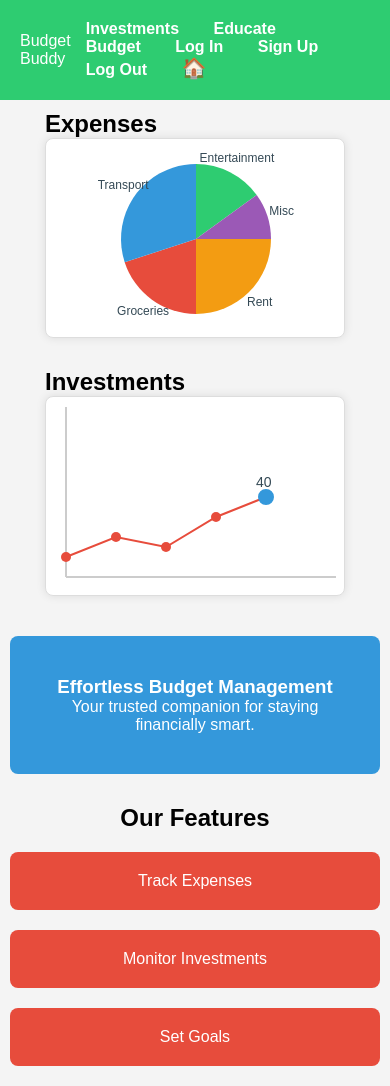
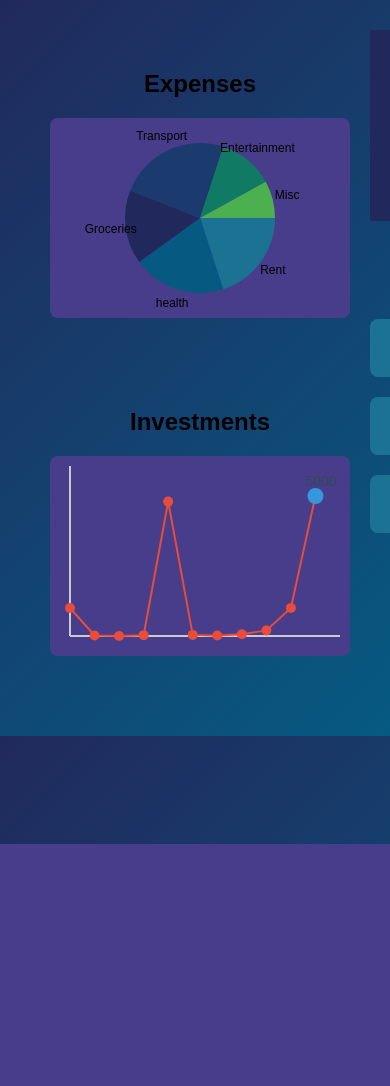
Before and after one commit to yoav33333/badWebProjectForSchool, a Flask app: page / in a window 390 px wide; the page is wider, and only the part inside the window is pictured. After the commit the page ends 844 px from the top of that part, so only its background shows below. Run offline with Flask 3, Linux system fonts and the light colour scheme.

Commit message:
added some shit

```diff
--- a/app.py
+++ b/app.py
@@ -1,23 +1,76 @@
 import os
-from flask import Flask, render_template, send_file
-
+from flask import Flask, render_template, send_file, request
 
 app = Flask(__name__)
 
+class User:
+   def __init__(self, username, password):
+      self.username = username
+      self.password = password
+
+
+class Users:
+   def __init__(self, users=None):
+      if users is None:
+          users = []
+      self.users = users
+
+   def add_user(self, user):
+      self.users.append(user)
+
+   def does_exists(self, username):
+      for user in self.users:
+         if user.username == username:
+            return True
+      return False
+
+   def username_and_password_correct(self, username, password):
+      for user in self.users:
+         if user.username == username and user.password == password:
+            return user
+users = Users([User("admin", "admin"), User("yoav", "1234")])
+current_user = "guest"
 
 @app.route("/")
 def home():
-   return render_template('home.html')
+   return render_template('home.html', current_user = current_user)
 
 
-@app.route("/signup")
+@app.route("/sign_out")
+def sign_out():
+   global current_user
+   current_user = "guest"
+   return render_template('home.html', current_user = current_user)
+@app.route("/signup", methods = ['GET', 'POST'])
 def signup():
+   print("")
+   if request.method == 'POST':
+      print(request.form)
+      username = request.form['username']
+      password = request.form['password']
+      if users.does_exists(username):
+         return render_template('signup.html', error="User already exists")
+      global current_user
+      current_user = username
+      users.add_user(User(username, password))
+      return render_template('home.html', current_user = current_user)
    return render_template('signup.html')
+@app.route("/newBase")
+def newBase():
+   return render_template('newBase.html')
 
 
-@app.route("/login")
+@app.route("/login", methods = ['GET', 'POST'])
 def login():
-   return render_template('login.html')
+    if request.method == 'POST':
+        username = request.form['username']
+        password = request.form['password']
+        if users.username_and_password_correct(username, password):
+            global current_user
+            current_user = username
+            return render_template('home.html', current_user = username)
+        return render_template('login.html', error="Username or password are incorrect")
+    return render_template('login.html')
 
 
 def main():
--- /dev/null
+++ b/static/newBase.css
@@ -0,0 +1,45 @@
+/* styles.css */
+
+body {
+  background: linear-gradient(135deg, #21295C, #065A82); /* Updated gradient using theme colors */
+  margin: 0;
+  font-family: Arial, sans-serif;
+  transition: margin-left 0.3s ease;
+}
+
+#sidebar {
+  position: fixed;
+  top: 0;
+  left: -200px;
+  width: 200px;
+  height: 100%;
+  background-color: #1B3B6F; /* Dark sidebar color from palette */
+  color: white;
+  transition: left 0.3s ease;
+  padding: 10px 0;
+}
+
+#sidebar ul {
+  list-style: none;
+  padding: 0;
+}
+
+#sidebar ul li {
+  margin: 20px 0;
+}
+
+#sidebar ul li a {
+  color: white;
+  text-decoration: none;
+  display: block;
+  padding: 10px 20px;
+}
+
+#sidebar ul li a:hover {
+  background-color: #1C7293; /* Vibrant hover color */
+}
+
+#content {
+  transition: margin-left 0.3s ease;
+  padding: 20px;
+}
--- /dev/null
+++ b/static/newBase.js
@@ -0,0 +1,13 @@
+// script.js
+const sidebar = document.getElementById("sidebar");
+const content = document.getElementById("content");
+
+document.body.addEventListener("mousemove", (e) => {
+  if (e.clientX < 50) {
+    sidebar.style.left = "0";
+    content.style.marginLeft = "200px"; // Move content right when sidebar is shown
+  } else if (e.clientX > 200) {
+    sidebar.style.left = "-200px";
+    content.style.marginLeft = "0"; // Reset content margin when sidebar is hidden
+  }
+});
--- a/static/script.js
+++ b/static/script.js
@@ -8,12 +8,21 @@ function renderExpensesChart() {
     // Sample data for the pie chart
     const data = [
         { name: 'Rent', value: 25 },
+        { name: 'health', value: 25 },
         { name: 'Groceries', value: 20 },
         { name: 'Transport', value: 30 },
         { name: 'Entertainment', value: 15 },
         { name: 'Misc', value: 10 },
+
     ];
-    const colors = ['#f39c12', '#e74c3c', '#3498db', '#2ecc71', '#9b59b6'];
+    function sumData(data){
+        let sum = 0;
+        for (let i = 0; i < data.length; i++){
+            sum += data[i].value;
+        }
+        return sum;
+    }
+    const colors = ['#1C7293', '#065A82', '#21295C', '#1B3B6F', '#117A65', '#4CAF50'];
     const total = data.reduce((sum, item) => sum + item.value, 0);
     const center = { x: canvas.width/2, y: canvas.height/2, radius: canvas.width/4 };
 
@@ -32,6 +41,8 @@ function renderExpensesChart() {
         });
         startAngle += sliceAngle;
     });
+
+
 
     function drawChart(hoveredIndex = null) {
         ctx.clearRect(0, 0, canvas.width, canvas.height);
@@ -60,7 +71,7 @@ function renderExpensesChart() {
 
             // Draw label for the name
             ctx.font = '12px Arial';
-            ctx.fillStyle = '#344955';
+            ctx.fillStyle = '#000000';
             ctx.textAlign = 'center';
             ctx.textBaseline = 'middle';
             ctx.fillText(slice.name, labelX, labelY);
@@ -71,7 +82,7 @@ function renderExpensesChart() {
                 ctx.fillStyle = '#000000';
                 const hoverValueX = center.x + Math.cos(angle) * (center.radius -5); // Further outside for hover values
                 const hoverValueY = center.y + Math.sin(angle) * (center.radius -5);
-                ctx.fillText(`${slice.value}%`, hoverValueX, hoverValueY);
+                ctx.fillText(`${slice.value/sumData(data)*100}%`, hoverValueX, hoverValueY);
             }
         });
     }
@@ -110,6 +121,15 @@ function renderExpensesChart() {
     drawChart(); // Initial draw
     document.getElementById('expenses-chart').appendChild(canvas);
 }
+ function maxFromArr(arr){
+        max = arr[0];
+        for (let i = 1; i < arr.length; i++){
+            if (arr[i] > max){
+                max = arr[i];
+            }
+        }
+        return max;
+    }
 
 // Function to render a line chart with hover interactivity
 function renderInvestmentsChart() {
@@ -119,7 +139,7 @@ function renderInvestmentsChart() {
     const ctx = canvas.getContext('2d');
 
     // Sample data for the line chart
-    const data = [10, 20, 15, 30, 40];
+    const data = [1000, 20, 0, 30, 4800, 40, 20, 60,200, 1000, 5000];
     const points = [];
     const offset = 20
     // Draw axes
@@ -135,8 +155,8 @@ function renderInvestmentsChart() {
     // Draw the data as a line and store points for interactivity
     ctx.beginPath();
     data.forEach((value, index) => {
-        const x = offset + index * 50;
-        const y = canvas.height-offset - value * 2;
+        const x = offset + index * ((canvas.width-30)/data.length);
+        const y = canvas.height-offset - value*((canvas.height-offset*3)/2/(maxFromArr(data)/2));
         points.push({ x, y, value });
 
         if (index === 0) {
@@ -185,8 +205,8 @@ function renderInvestmentsChart() {
         // Redraw the line
         ctx.beginPath();
         data.forEach((value, index) => {
-            const x = offset + index * 50;
-            const y = canvas.height-offset - value * 2;
+            const x = offset + index * ((canvas.width-30)/data.length);
+            const y = canvas.height-offset - value*((canvas.height-offset*3)/2/(maxFromArr(data)/2));
             if (index === 0) {
                 ctx.moveTo(x, y);
             } else {
--- a/static/style.css
+++ b/static/style.css
@@ -1,96 +1,55 @@
-/* Reset all margins, paddings and set box-sizing */
-* {
-    margin: 0;
-    padding: 0;
-    box-sizing: border-box;
+.sidebar {
+    display: flex;
+    flex-direction: column;
+    justify-content: space-evenly;
 }
 
-body {
-    font-family: Arial, sans-serif;
-    background-color: #f4f4f4;
-    margin: 0;
-    padding: 0;
-    min-height: 100vh;
+.charts {
     display: flex;
-    flex-direction: column;
-    opacity: 0;
-    animation: fadeIn 2s forwards; /* Add fade-in animation */
-}
-
-@keyframes fadeIn {
-    from {
-        opacity: 0;
-    }
-    to {
-        opacity: 1;
-    }
-}
-
-.header {
-    background-color: #2ecc71;
+    flex-direction: row;
+    justify-content: space-evenly;
+    background: #9EB3C2; /* Light background color from palette */
+    gap: 20px;
     padding: 20px;
-    color: white;
-    display: flex;
-    justify-content: space-between;
-    align-items: center;
-    position: sticky;
-    top: 0;
-    width: 100%;
-    z-index: 10;
-}
-
-.nav a {
-    color: white;
-    text-decoration: none;
-    margin: 0 15px;
-    font-weight: bold;
-}
-
-.nav a:hover {
-    color: #344955;
-}
-
-.main-content {
-    display: flex;
-    flex: 1;
-    margin: 20px;
-    gap: 20px; /* Gap between sidebar and content */
-}
-
-.sidebar {
-    width: 280px;
-    margin-right: 0;
-    display: flex;
-    flex-direction: column;
-    align-items: center; /* Centering the charts */
+    border-radius: 8px;
+    box-shadow: 0 4px 8px rgba(0, 0, 0, 0.1);
 }
 
 .chart-section {
     width: 300px;
+    /*border: 1px solid #ddd;*/
 
+    padding: 20px;
     margin-bottom: 30px;
+    text-align: center;
 }
 
 .chart {
-    width: 300px;
+    width: 100%;
     height: 200px;
-    background-color: #fff;
-    border: 1px solid #ddd;
+    background: darkslateblue; /* Strong background color */
     border-radius: 8px;
-    box-shadow: 0 0 10px rgba(0, 0, 0, 0.1);
+    display: flex;
+    align-items: center;
+    justify-content: center;
+    font-size: 1.2em;
+    color: #ffffff; /* Contrast text color */
 }
 
 .content {
-    flex: 1;
+    display: flex;
+    flex-direction: row;
+    justify-content: space-between;
 }
 
 .hero {
-    background-color: #3498db;
+    background-color: #21295C; /* Dark primary color */
     color: white;
     padding: 40px;
     text-align: center;
-    border-radius: 8px;
     margin-bottom: 30px;
+    width: 100vw; /* Make the hero section stretch all the way to the right */
+    box-sizing: border-box; /* Ensure padding and border are included in the width */
 }
 
 .features {
@@ -106,7 +65,7 @@ body {
 }
 
 .feature-box {
-    background-color: #e74c3c;
+    background-color: #1C7293; /* Vibrant accent color */
     color: white;
     padding: 20px;
     border-radius: 8px;
@@ -121,7 +80,7 @@ body {
 }
 
 .footer {
-    background-color: #2ecc71;
+    background-color: #1B3B6F; /* Footer color from palette */
     color: white;
     text-align: center;
     padding: 10px;
@@ -136,9 +95,10 @@ body {
     }
 
     .main-content {
-        flex-direction: column;
+        display: flex;
+        flex-direction: row;
         margin: 10px;
-        gap: 10px; /* Adjust gap for smaller screens */
+        gap: 10px;
     }
 
     .sidebar {
--- a/templates/home.html
+++ b/templates/home.html
@@ -1,27 +1,17 @@
 <!DOCTYPE html>
 <html lang="en">
-<head>
-  <meta charset="UTF-8">
-  <meta name="viewport" content="width=device-width, initial-scale=1.0">
-  <title>Budget Buddy</title>
+{% extends 'newBase.html' %}
+{% block title %}Home{% endblock %}
+
+{% block css %}
 	<link rel="stylesheet" href="../static/style.css">
-</head>
-<body>
-<header class="header">
-  <div class="logo">Budget Buddy</div>
-  <nav class="nav">
-    <a href="#investments">Investments</a>
-    <a href="#educate">Educate</a>
-    <a href="#budget">Budget</a>
-    <a href="/login">Log In</a>
-    <a href="/signup">Sign Up</a>
-    <a href="#">Log Out</a>
-    <a href="#" style="font-size: 20px">🏠</a>
-  </nav>
-</header>
+{% endblock %}
 
+{% block content %}
 	<main class="main-content">
-  <aside class="sidebar" id="sidebar">
+
+        <section class="content">
+            <div class="sidebar">
                 <div class="chart-section">
                     <h2>Expenses</h2>
                     <div class="chart" id="expenses-chart"></div>
@@ -30,9 +20,8 @@
                     <h2>Investments</h2>
                     <div class="chart" id="investments-chart"></div>
                 </div>
-  </aside>
-
-  <section class="content">
+            </div>
+            <div>
             <section class="hero">
                 <h1>Effortless Budget Management</h1>
                 <p>Your trusted companion for staying financially smart.</p>
@@ -46,11 +35,10 @@
                   <div class="feature-box">Set Goals</div>
                 </div>
               </section>
+            </div>
   </section>
-{#  <button onclick="telemetry()">test</button>#}
 </main>
 
 
 <script src="../static/script.js"></script>
-</body>
-</html>
+{% endblock %}
--- a/templates/login.html
+++ b/templates/login.html
@@ -8,8 +8,8 @@
 </head>
 <body>
     <h1>Login</h1>
-    <form id="login-form" onsubmit="validateForm(event)">
-        <label for="username">Username:</label>
+    <form id="login-form" onsubmit="validateForm(event)" method="POST">
+        <label for="username" >Username:</label>
         <input type="text" id="username" name="username" required>
         <span id="username-error" style="color:red;"></span>
         <br><br>
@@ -23,5 +23,6 @@
         <button type="button" onclick="resetForm()">Reset</button>
     </form>
     <script src="/static/login.js"></script>
+    <p>{{ error }}</p>
 </body>
 </html>
--- /dev/null
+++ b/templates/newBase.html
@@ -0,0 +1,28 @@
+<!DOCTYPE html>
+<html lang="en">
+<head>
+  <meta charset="UTF-8">
+  <meta name="viewport" content="width=device-width, initial-scale=1.0">
+  <title>{% block title%}{% endblock %}</title>
+  {% block css%}{% endblock %}
+  <link rel="stylesheet" href="/static/newBase.css">
+</head>
+<body>
+  <div id="sidebar">
+    <ul>
+      <li><a href="#">🏠</a></li>
+      <li><a href="#">hello {{ current_user }}</a></li>
+      <li><a href="/sign_out">Log Out</a></li>
+      <li><a href="/signup">Sign Up</a></li>
+      <li><a href="/login">Log In</a></li>
+      <li><a href="#">Budget</a></li>
+      <li><a href="#">Educate</a></li>
+      <li><a href="#">Investments</a></li>
+    </ul>
+  </div>
+  <div id="content">
+    {% block content%}{% endblock %}
+  </div>
+  <script src="/static/newBase.js"></script>
+</body>
+</html>
```
Also changed, not shown: static/base.css (added, +59 -0 lines), static/login.js (+1 -8 lines), static/signup.js (+2 -10 lines), templates/base.html (added, +27 -0 lines), templates/signup.html (+6 -5 lines). Lines whose indentation alone changed are shown as unchanged.
